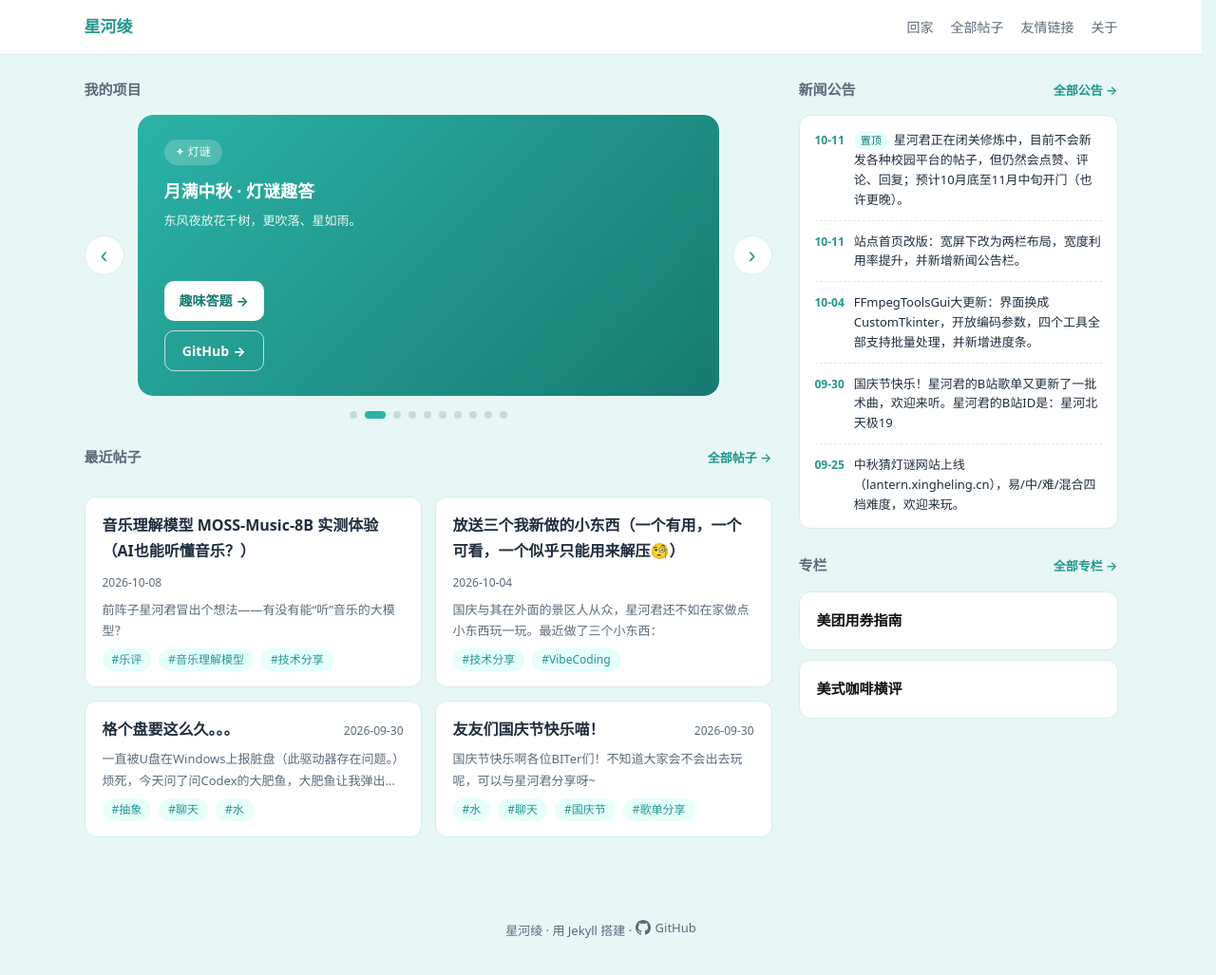
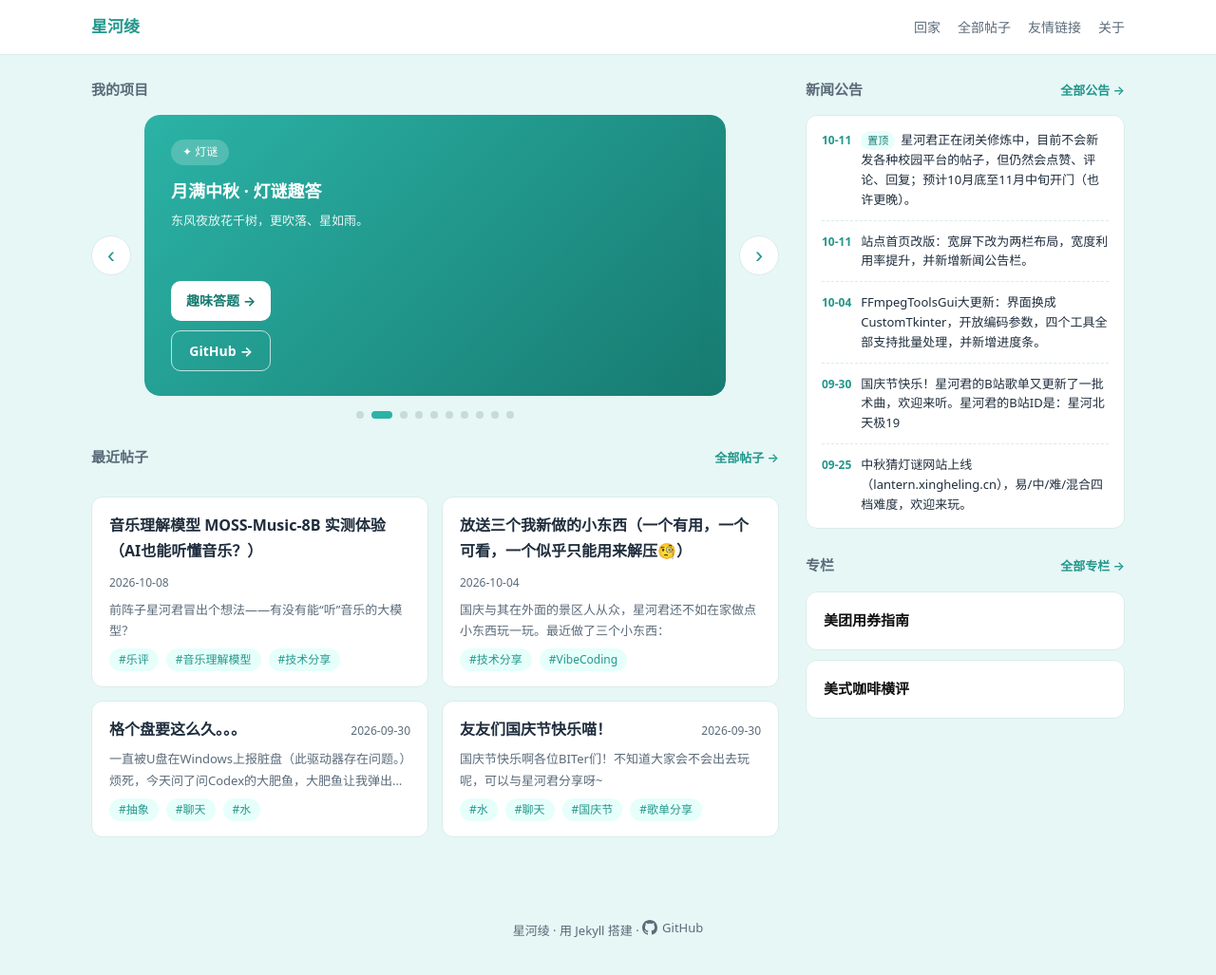
Before and after one commit to tony-he-xhxk/tony-he-xhxk.github.io, a Jekyll site: the page built from index.html, in a window 1280 px wide and 1027 px high. Shown: the whole window at 95% size. Built offline with Jekyll 4.4.1, drawn with Linux system fonts in a browser that asks for light colours; the list of posts is cut into pages by our own code.

Commit message:
Revert "fix: 修复页眉宽度不一致问题"
This reverts commit 000f9bd3bfed97027250f129b258018d7a062052.

```diff
--- a/assets/css/style.css
+++ b/assets/css/style.css
@@ -8,10 +8,6 @@
   --muted: #5b6b7a;
   --border: #d9eceb;
 }
-
-/* 始终为滚动条预留空间：避免"能滚动"与"不能滚动"的页面之间
-   页眉与内容整体左右偏移约 7px（看起来像宽度在跳）。 */
-html { scrollbar-gutter: stable; }
 
 * { box-sizing: border-box; margin: 0; padding: 0; }
 
```
